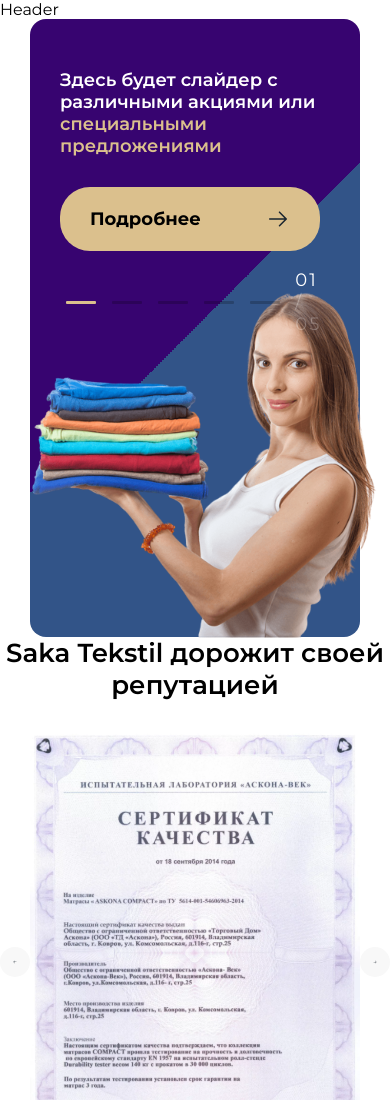
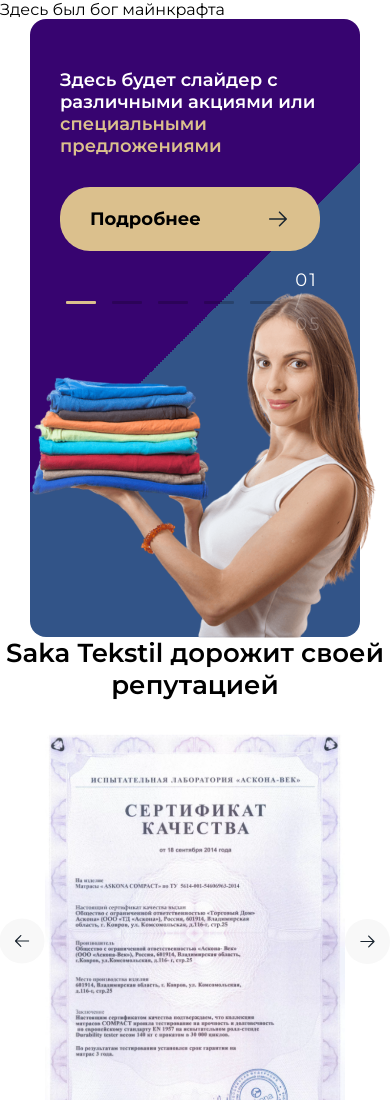
Before and after one commit to to7allysucks/react-saka-holding, a React (Vite) app: page / in a window 390 px wide. Shown: the top 1100 px of the page. Built offline with nearby package versions, Linux system fonts and the light colour scheme.

Commit message:
feat: add adaptive Slider

```diff
--- a/src/shared/ui/slider/Slider.jsx
+++ b/src/shared/ui/slider/Slider.jsx
@@ -1,5 +1,6 @@
 import { Swiper, SwiperSlide, useSwiper } from 'swiper/react'
 import { useRef, useState } from 'react';
+import 'swiper/css'
 import styles from "./Slider.module.scss";
 import arrowImg from '../../../shared/assets/icons/strelka_hero-slider.svg'
 
@@ -26,8 +27,15 @@ const Slider = (props) => {
                 className={styles.slider}
                 onSwiper={ (swiper) => (swiperRef.current = swiper)}
                 onInit={(swiper) => setSwiperInstance(swiper)}
-                slidesPerView={3}
                 spaceBetween={40}
+                breakpoints={{
+                    0: {
+                    slidesPerView: 1,
+                    },
+                    960: {
+                    slidesPerView: 3,
+                    }
+                }}
             >
                 {content.map(certif => (
                         <SwiperSlide className={styles.slide}>
--- a/src/shared/ui/slider/Slider.module.scss
+++ b/src/shared/ui/slider/Slider.module.scss
@@ -1,18 +1,18 @@
 @import "../../../App/styles/vars.scss";
 
 .sliderWrapper {
+    width: 100%;
     display: flex;
     justify-content: space-between;
     align-items: center;
 }
 
 .slider {
+    width: 100%;
     max-width: 1160px;
 }
 
 .slide {
-    height: auto !important;
-    width: auto !important;
     max-width: 100%;
 
     & > img {
--- a/src/widgets/header/ui/Header.jsx
+++ b/src/widgets/header/ui/Header.jsx
@@ -3,7 +3,7 @@ import styles from './Header.module.scss'
 const Header = () => {
     return (
         <header>
-            Header
+            Здесь был бог майнкрафта
         </header>
     )
 }
```
